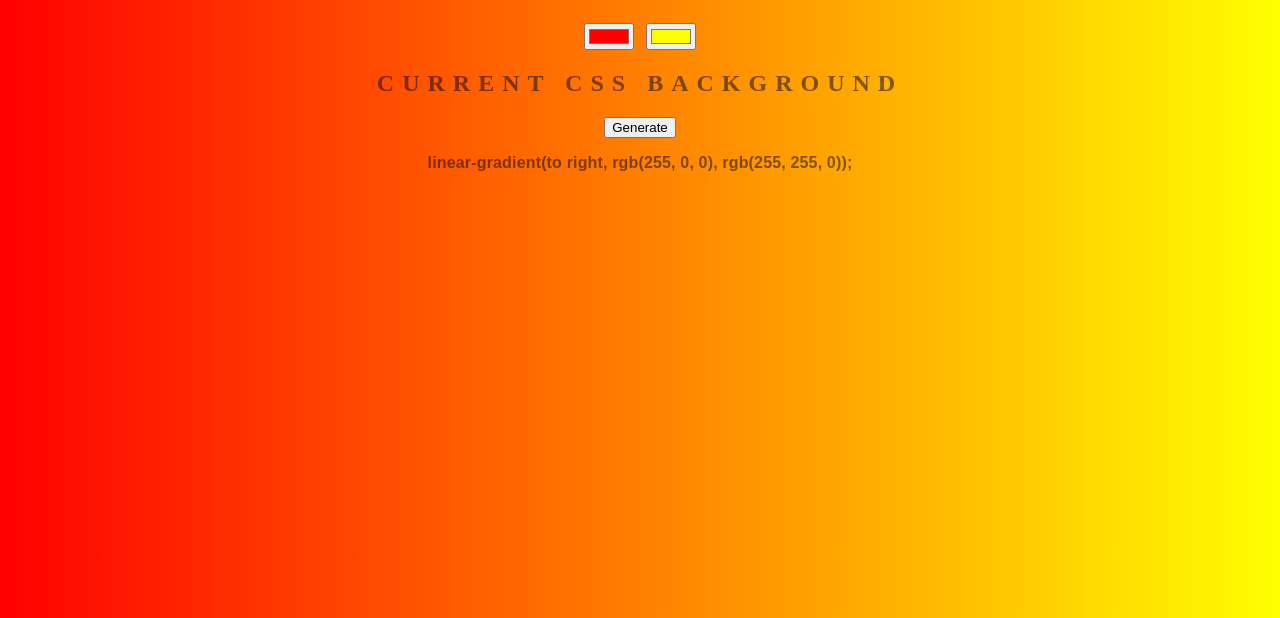
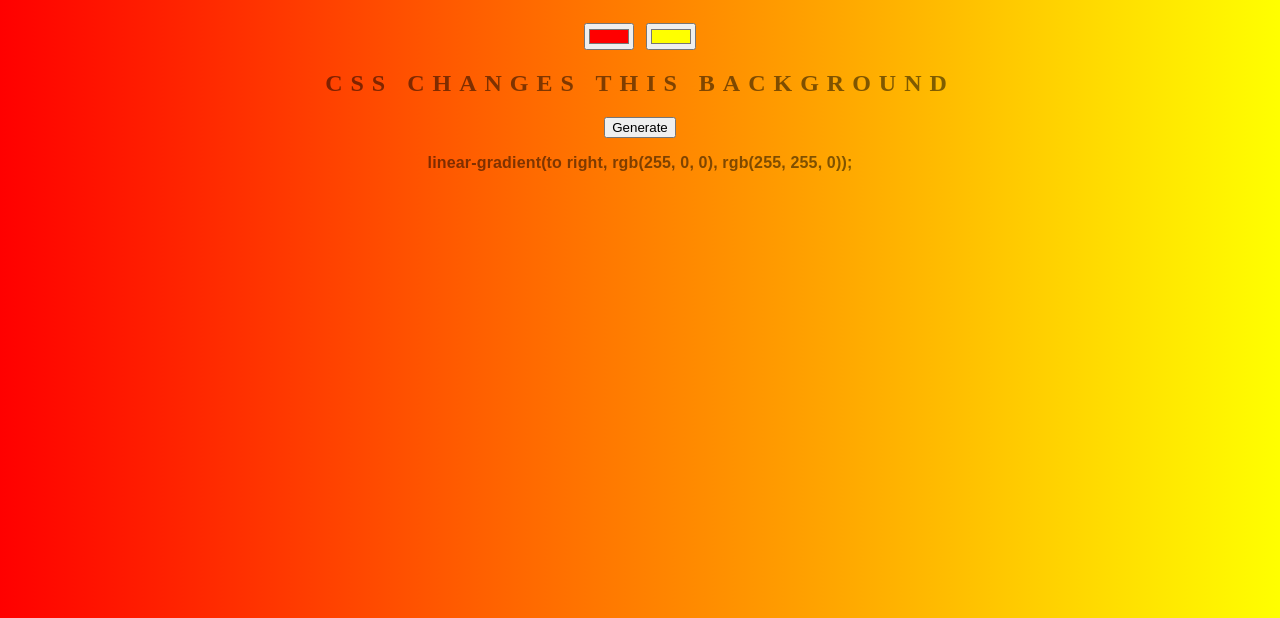
Before and after one commit to M-Akthar/background-generator, a plain HTML site: page index.html in a window 1280 px wide. Shown: the part 182-800 px from the top of the page. Drawn offline with Linux system fonts and the light colour scheme.

Commit message:
changing text as a branch test

```diff
--- a/index.html
+++ b/index.html
@@ -11,7 +11,7 @@
 	<input class="colour1" type="color" name="colour1" value="#FF0000">
 	<input class="colour2" type="color" name="colour2" value="#FFFF00">
 
-	<h2>Current CSS Background</h2>
+	<h2>CSS changes this background</h2>
 
 	<button id="generate">Generate</button>
 
```
